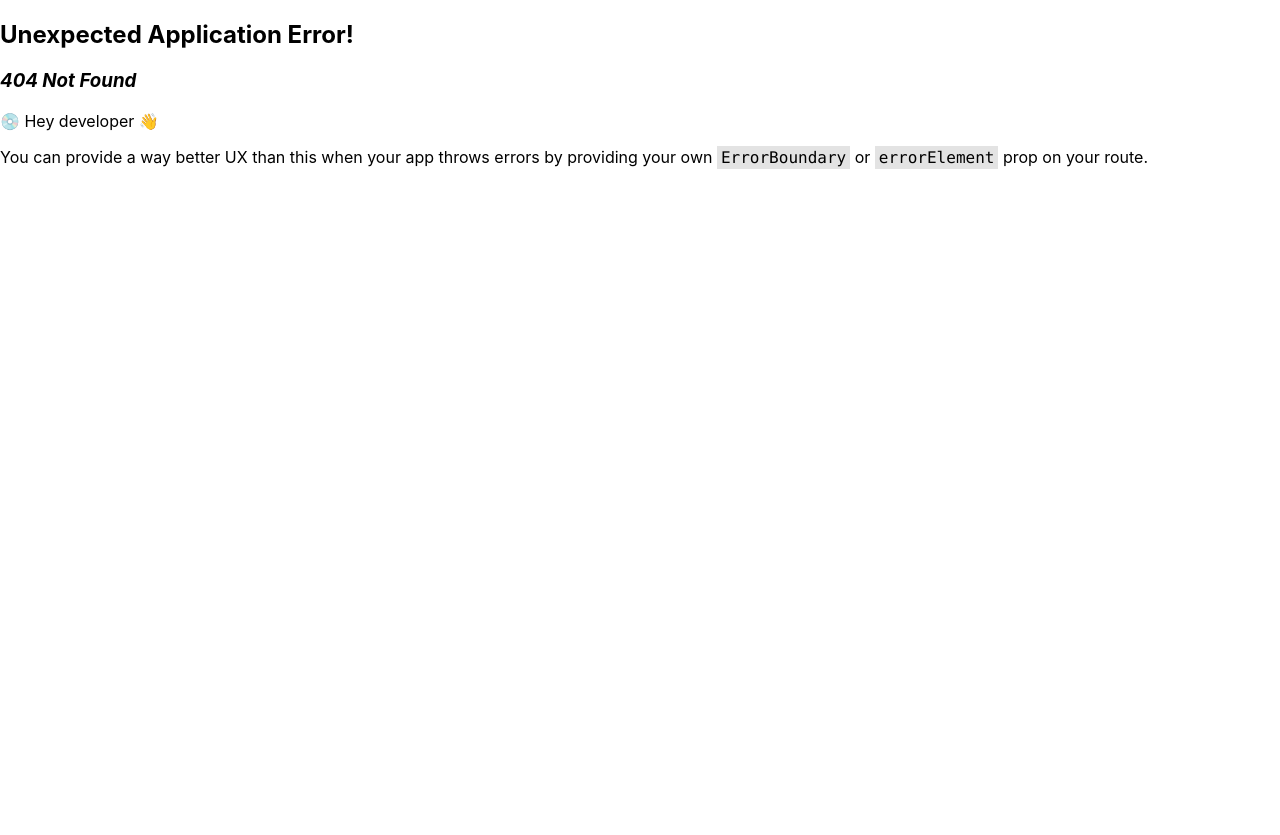
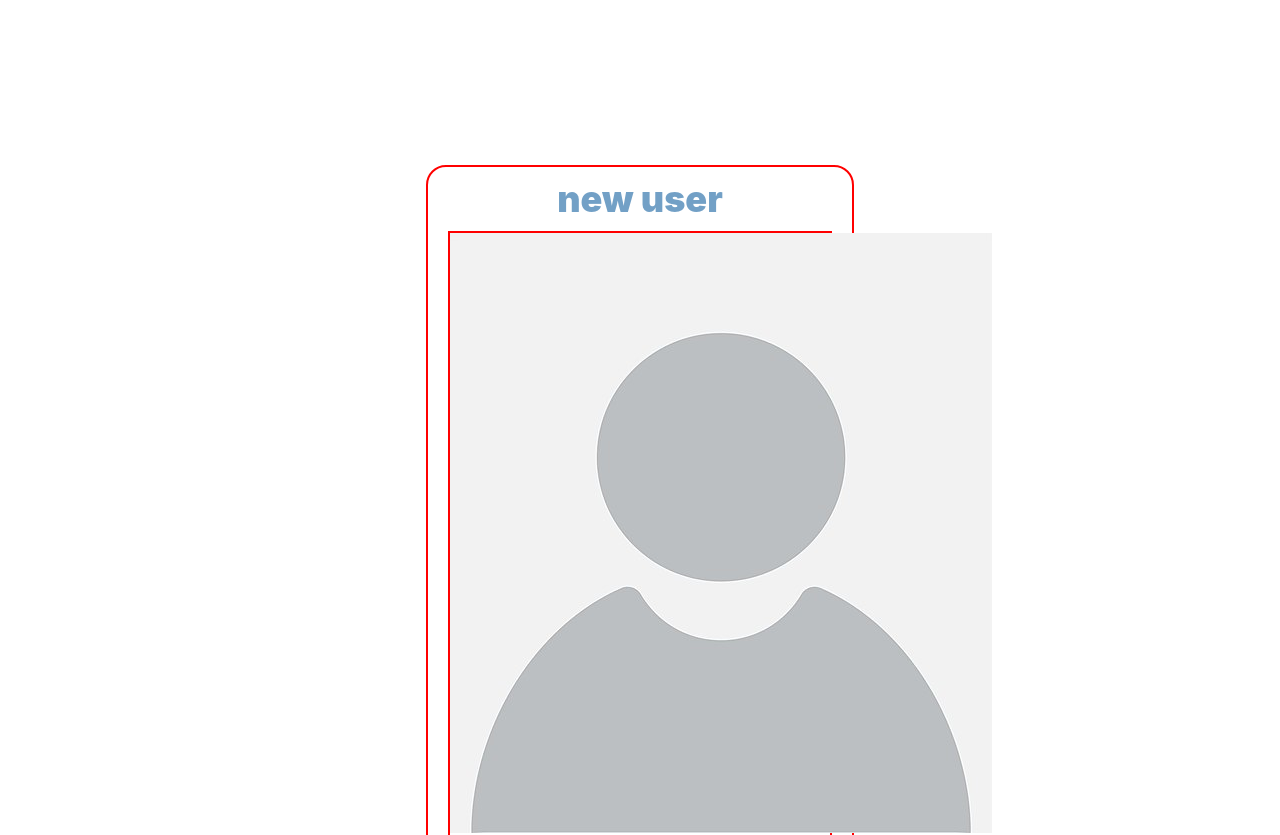
Before and after one commit to krok-86/blogapp5React, a React (Create React App) app: page /createUser in a window 1280 px wide. Before the commit this address had no page. Shown: the top 835 px of the page. Before the commit the page ends 800 px from the top, so only its background shows below. Built offline with nearby package versions, Linux system fonts and the light colour scheme.

Commit message:
create user

```diff
--- a/src/api/postApi.js
+++ b/src/api/postApi.js
@@ -1,8 +1,4 @@
 import axiosInstance from ".";
-
-// const getPostById = (id) => {
-//     return axios.get('/...', {params: id})
-// }
 
 const postUrl = '/posts';
 const userUrl = '/users';
@@ -26,8 +22,8 @@ export const deletePostById = (id) => {
     return axiosInstance.delete(`${postUrl}/${id}`)//?
 }
 
-export const postPosts = () => {
-    return axiosInstance.post(postUrl)
+export const postPosts = (body) => {
+    return axiosInstance.post(postUrl, body)
 }
 
 //user block
--- a/src/components/NewPost/NewPost.js
+++ b/src/components/NewPost/NewPost.js
@@ -1,11 +1,11 @@
 import { useForm } from "react-hook-form";
 import NewPostStyled from "../NewPost/NewPostStyled";
 import { useEffect, useState } from "react";
-import axios from "axios";
 import Select from "react-select";
 import { useNavigate } from "react-router-dom";
 import Button from "../Buttons/Button";
-import {successToast, errorToast} from "../Utilities/toasts"
+import { successToast, errorToast } from "../Utilities/toasts";
+import { postPosts, getUsers, getTopics } from "../../api/postApi";
 
 const NewPost = () => {
   const navigate = useNavigate();
@@ -16,6 +16,10 @@ const NewPost = () => {
   const [author, setAuthor] = useState(null);
   const [topicData, setTopicData] = useState(null);
 
+  const { register, handleSubmit, reset } = useForm({
+    defaultValues: {},
+  });
+
   const userName = users.map((item) => ({ label: item.name, value: item.id }));
 
   const topicTitle = topics.map((item) => ({
@@ -23,22 +27,15 @@ const NewPost = () => {
     value: item.id,
   }));
 
-  const {
-    register,
-    handleSubmit,
-    reset,
-  } = useForm({
-    defaultValues: {},
-  });
-
   const submitPosts = async (value) => {
     try {
       const body = { ...value, userId: author.value, topicId: topicData.value };
-      await axios.post("http://localhost:3003/blog/posts", body);
-      successToast('Post is created');
+      console.log(body);
+      await postPosts(body);
+      successToast("Post is created");
       navigate("/");
     } catch (err) {
-      errorToast(err.response.data.message)
+      errorToast(err.response.data.message);
       console.log(err);
     }
   };
@@ -55,26 +52,30 @@ const NewPost = () => {
     setAuthor(null);
     setTopicData(null);
     reset();
-  }
+  };
 
   useEffect(() => {
     const fetchUsers = async () => {
       try {
-        const result = await axios.get("http://localhost:3003/blog/users");
+        const result = await getUsers();
         setUsers(result.data);
       } catch (err) {
+        errorToast(err.response.data.message);
         console.log(">>>>>>", err);
       }
     };
     fetchUsers();
   }, []);
 
+  console.log("users>>>>>>>>", users);
+
   useEffect(() => {
     const fetchTopics = async () => {
       try {
-        const result = await axios.get("http://localhost:3003/blog/topics");
+        const result = await getTopics();
         setTopics(result.data);
       } catch (err) {
+        errorToast(err.response.data.message);
         console.log(">>>>>>", err);
       }
     };
@@ -108,13 +109,11 @@ const NewPost = () => {
               value={topicData}
             />
             <div className="post-buttons">
-              <Button
-                className="post-button"
-                name = "Save"/>
+              <Button className="post-button" name="Save" />
               <Button
                 className="post-button post-button__clear"
                 handleClick={resetSelections}
-                name = "Clear post"
+                name="Clear post"
               />
             </div>
           </form>
--- a/src/components/NewUser/NewUser.js
+++ b/src/components/NewUser/NewUser.js
@@ -1,10 +1,36 @@
 import NewUserStyled from "./NewUserStyled";
+import Button from "../Buttons/Button";
+import { Link } from "react-router-dom";
+import unknown from "../../img/Unknown_person.jpg"
 
 const NewUser = () => {
 
     return (
         <NewUserStyled>
 
+    <div className="user-value">
+        <div className="user-text">new user</div>
+        <div className="user">
+        <img src = {unknown} alt="unknown" />
+
+
+        </div>
+        <div className="user2">
+<input className="user-input" placeholder="name"></input>
+<input className="user-input" placeholder="email"></input>
+<input className="user-input" placeholder="password"></input>
+        <Button className="user-button"
+        //   handleClick={handleClick}
+          name="registration"
+        />
+        {/* <Link to={`/postEdit/${post.id}`}>
+          <Button name="Edit" />
+        </Link> */}
+      {/* </div> */}
+
+      </div>
+
+    </div>
         </NewUserStyled>
     )
 }
--- a/src/components/NewUser/NewUserStyled.jsx
+++ b/src/components/NewUser/NewUserStyled.jsx
@@ -1,6 +1,53 @@
 import styled from "styled-components";
 
 const NewUserStyled = styled.div`
+    display: flex;
+    justify-content: center;
+    align-items: center;
+    padding-top: 10rem;
+  .user-value {
+    display: flex;
+    flex-direction: column;
+    width: 30%;
+    height: 100%;
+    padding: 0px 20px 20px 20px;
+    margin: 5px;
+    color: #757575;
+    border: 2px solid #d5dde0;
+    border-radius: 20px;
+    border: 2px solid red//////////////////////////
+  }
+  .user-value:hover {
+    box-shadow: 1px 2px 3px gray;
+    border: 2px solid transparent;
+  }
+  .user-text {
+    display: flex;
+    align-items: center;
+    justify-content: center;
+    font-size: 36px;
+    font-weight: 900;
+    padding: 5px;
+    margin: 5px;
+    color: #72a0c6;
+  }
 
+  .user-input {
+    width: 60%;
+    margin: 10px;
+    border-radius: 20px;
+    padding: 10px;
+    background-color: #ececec;
+    border: none;
+  }
+    .user-button {
+   width: 30%;
+  }
+  .user {
+    border: 2px solid red//////////////////////////
+  }
+  .user2 {
+    border: 2px solid green//////////////////////////
+  }
 `
 export default NewUserStyled;
--- a/src/components/PostEdit/PostEdit.js
+++ b/src/components/PostEdit/PostEdit.js
@@ -2,7 +2,6 @@ import React from "react";
 import PostEditStyled from "./PostEditStyled";
 import { useNavigate, useParams } from "react-router-dom";
 import { useEffect, useState } from "react";
-import axios from "axios";
 import Button from "../Buttons/Button";
 import { successToast, errorToast } from "../Utilities/toasts";
 import { format } from "date-fns";
@@ -19,53 +18,27 @@ const PostEdit = () => {
     const fetchDataId = async () => {
       try {
         const result = await getPostById(id);
-        // const result = await axios.get(`http://localhost:3003/blog/posts/${id}`);//вроде перенёс
-
-        //const postData = { ...result.data, postText: result.data.post };  //data
-
-        /**
-         * data = {
-         *  message: 'asd',
-         *  post: 'TEST',
-         *  id: 1
-         * }
-         *
-         * newDate = {
-         *  message: 'asd',
-         *  post: 'TEST',
-         *  id: 1,
-         *  postText: 'TEST'
-         * }
-         */
-        setPostData(result.data);//? postData
+       setPostData(result.data);
       } catch (err) {
-        console.log(err);
+        errorToast(err.response.data.message);
+        console.log(">>>>>>", err);//toast
       }
     };
     fetchDataId(id);
   }, []);
-  console.log(postData)
 
   const updatePost = (event) => {
     try {
       const newPost = { ...postData, post: event.target.value};
       setPostData(newPost);
     } catch (err) {
-      console.log(err);
+      console.log(">>>>>>>>>>>>>>>>", err);
     }
   };
 
   const sendPost = async () => {
     try {
-      const result = await putPostById(id, {
-        postText: postData.post,//here
-
-      });
-      result =  {kpostText: postData.post}
-      await axios.put(`http://localhost:3003/blog/posts/${id}`, {
-        postText: postData.post,//here
-
-      });
+        await putPostById(id, {postText: postData.post});//!!
       successToast("The post has been edited");
       navigate("/");
     } catch (err) {
@@ -87,10 +60,9 @@ const PostEdit = () => {
               type="text"
               value={postData.post}
               onChange={updatePost}
-              placeholder="Add new post"
+             placeholder="Add new post"
               // contentEditable="true"// check
-              rows="1"
-            >
+              rows="1">
               {postData.post}
             </textarea>
           <div className="post-info">
--- a/src/components/PostItem/PostItem.js
+++ b/src/components/PostItem/PostItem.js
@@ -9,19 +9,19 @@ const date = format(new Date(post.createdAt), 'MMM d, yyyy', {locale: enGB});
   return (
   <PostItemStyled>
   <div className="post-value">
-      <pre className="post-text">{post.post}</pre>
+
       <div className="post-info">
         <div className="post-number">
           Post #{post.id}
         </div>
         <div className="post-number post-topic">
           Topic:
-          {post.topics.map((item,index) => (
-            <div key={`topics${index}`}>{item?.title}</div>//!!!!
+          {post.topics.map((item) => (
+            <div key={item.id}>{item?.title}</div>
           ))}
         </div>
         <div className="post-number">
-          Created at<br/> {date}
+          <div>Created at</div><div>{date}</div>
         </div>
         <div className="post-number">Author {post?.user?.name}</div>
         <Button
@@ -32,6 +32,7 @@ const date = format(new Date(post.createdAt), 'MMM d, yyyy', {locale: enGB});
           <Button name="Edit" />
         </Link>
       </div>
+      <pre className="post-text">{post.post}</pre>
     </div>
   </PostItemStyled>
   )
--- a/src/components/Posts/Posts.js
+++ b/src/components/Posts/Posts.js
@@ -1,20 +1,22 @@
-import axios, { isAxiosError } from "axios";
+import {isAxiosError} from "axios"
 import { useEffect, useState } from "react";
 import PostsStyled from "./PostsStyled";
 import { Link } from "react-router-dom";
 import Button from "../Buttons/Button";
 import { successToast, errorToast } from "../Utilities/toasts";
+import PostItem from "../PostItem/PostItem";
+import { getPosts, deletePostById } from "../../api/postApi";
 
-import PostItem from "../PostItem/PostItem";
 const Posts = () => {
   const [posts, setPosts] = useState([]);
 
   useEffect(() => {
     const fetchData = async () => {
       try {
-        const result = await axios.get("http://localhost:3003/blog/posts");
+        const result = await getPosts()
         setPosts(result.data);
       } catch (err) {
+        errorToast(err.response.data.message);
         console.log(">>>>>>", err);//toast
       }
     };
@@ -23,7 +25,7 @@ const Posts = () => {
 
   const deletePost = async (id) => {
     try {
-      await axios.delete(`http://localhost:3003/blog/posts/${id}`, posts);
+      await deletePostById (id)
       const newPostList = posts.filter((item) => item.id !== id);
       setPosts(newPostList);
       successToast("post is deleted");
@@ -37,21 +39,27 @@ const Posts = () => {
 
   return (
     <PostsStyled>
-      <div className="postsArea">
-      <div className="postsHead">Posts:</div>
-        <div className="postBody">
-          <div className="postValue">
-            {posts.map((item, index) => (
+      <div className="posts-area">
+      <div className="posts-head">Posts:</div>
+        <div className="post-body">
+          <div className="post-value">
+            {posts.map((item) => (
             <PostItem
-            key={index}//id
+            key={item.id}
             post={item}
-            handleClick={() => deletePost(item.id)}
-            />
+            handleClick={() => deletePost(item.id)}/>
             ))}
-            <div className="postTitle">
-              <Link to="/New">
-                <Button className="postAddButton" name="Add new post" />
+            <div className="post-button-area">
+            {/* <div className="post-title-post"> */}
+              <Link to="/createPost">
+                <Button className="post-add-button" name="Add new post" />
               </Link>
+            {/* </div>    */}
+            {/* <div className="post-title-user"> */}
+              <Link to="/createUser">
+                <Button className="post-add-button" name="Add new user" />
+              </Link>
+            {/* </div>  */}
             </div>
           </div>
         </div>
--- a/src/components/Posts/PostsStyled.jsx
+++ b/src/components/Posts/PostsStyled.jsx
@@ -1,7 +1,7 @@
 import styled from "styled-components";
 
 const PostsStyled = styled.div`
-  .postsArea {
+  .posts-area {
     /* display: flex;
     flex-direction: column;     */
     width: 716px;
@@ -11,7 +11,7 @@ const PostsStyled = styled.div`
     margin: 20px auto;
   }
 
-  .postsHead {
+  .posts-head {
     display: flex;
     align-items: center;
     justify-content: center;
@@ -21,23 +21,27 @@ const PostsStyled = styled.div`
     margin: 5px;
     color: #72a0c6;
   }
-  .postBody {
+  .post-body {
     border-top: 1px solid #72a0c6;
     padding: 5px;
     margin: 5px;
   }
-  .postValue {
+  .post-value {
     display: flex;
     flex-direction: column-reverse;
     justify-content: space-evenly;
   }
-  .postTitle {
+  .post-button-area {
+    display: flex;
+    justify-content: space-between;
+  }
+  /* .post-title {
     width: 100%;
     display: flex;
     justify-content: flex-end;
     border: none;
-  }
-  .postAddButton {
+  } */
+  .post-add-button {
     border-radius: 50%;
     width: 70px;
     height: 70px;
@@ -48,7 +52,6 @@ const PostsStyled = styled.div`
       opacity: 0.7;
     }
   }
-
 `;
 
 export default PostsStyled;
--- a/src/index.css
+++ b/src/index.css
@@ -68,6 +68,7 @@ code {
   padding: 5px;
   margin: 5px;
   display: flex;
+  flex-direction: column;
   text-align: center;
   border-radius: 10px;
   font-size: 12px;
```
Also changed, not shown: src/index.js (+6 -1 lines), src/img/Unknown_person.jpg (added).
